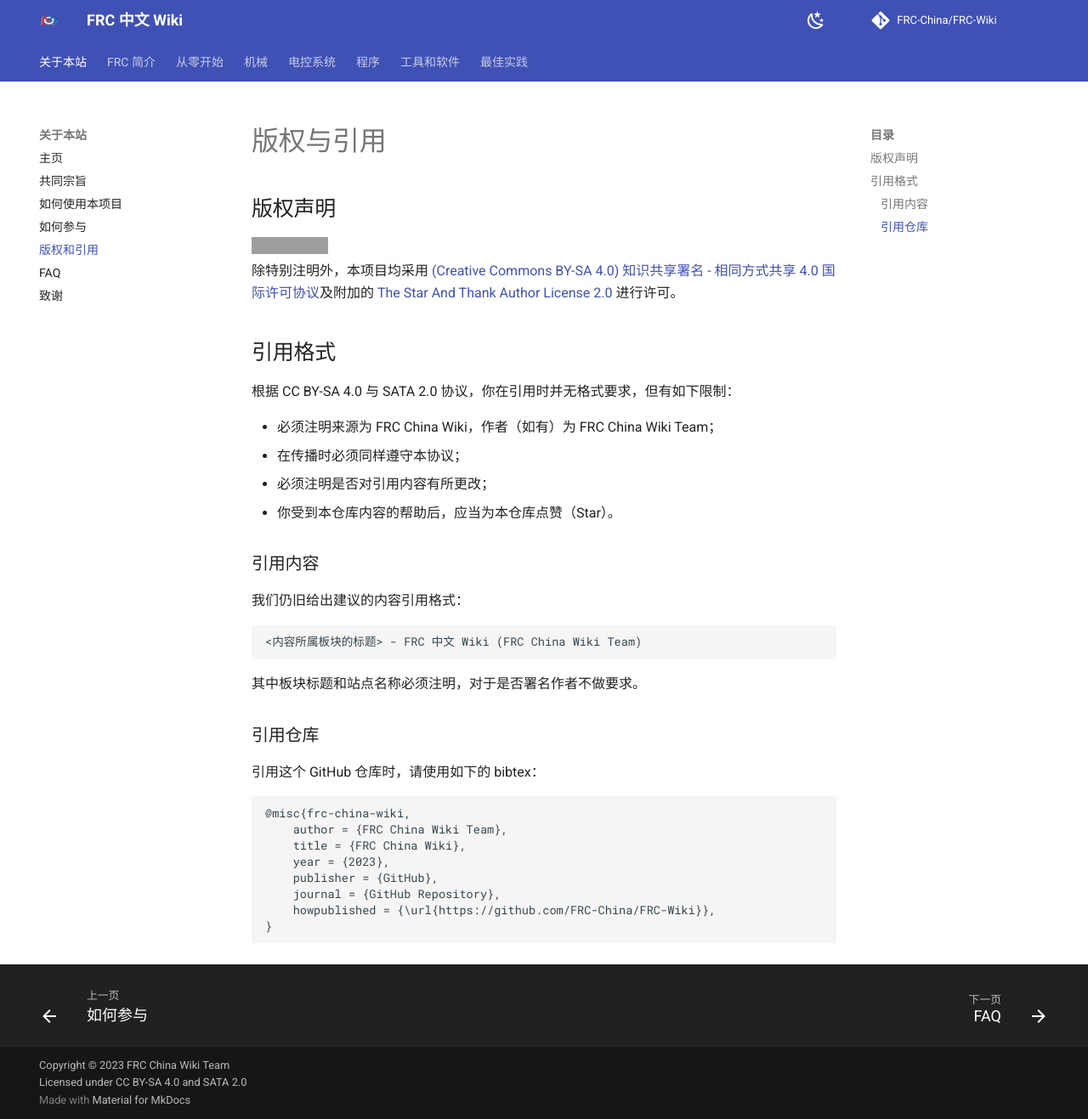
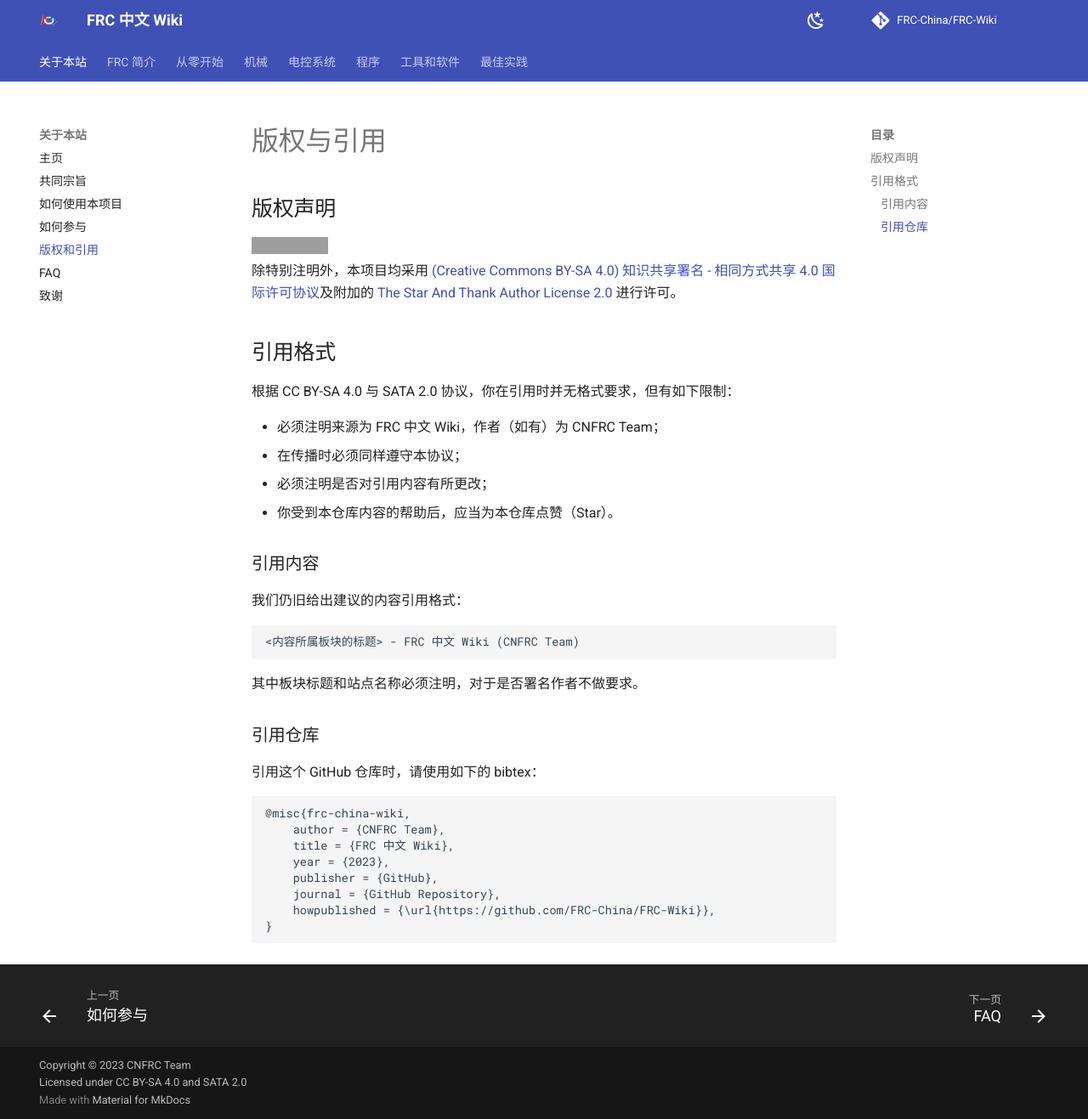
Before and after one commit to FRC-China/FRC-Wiki, an MkDocs documentation site: the page built from docs/start/copyright.md, in a window 1280 px wide and 1317 px high. Shown: the whole window at 85% size. Built offline with MkDocs 1.6.1 and Material for MkDocs 9.7.7, drawn with Linux system fonts in a browser that asks for light colours; comment, search, counter and statistics services are not loaded; grey boxes are pictures that could not be loaded.

Commit message:
fix: program name

````diff
--- a/CITATION.bib
+++ b/CITATION.bib
@@ -1,6 +1,6 @@
 @misc{frc-china-wiki,
-   author = {FRC China Wiki Team},
-   title = {FRC China Wiki},
+   author = {CNFRC Team},
+   title = {FRC 中文 Wiki},
    year = {2023},
    publisher = {GitHub},
    journal = {GitHub Repository},
--- a/docs/start/copyright.md
+++ b/docs/start/copyright.md
@@ -8,7 +8,7 @@
 
 根据 CC BY-SA 4.0 与 SATA 2.0 协议，你在引用时并无格式要求，但有如下限制：
 
-- 必须注明来源为 FRC China Wiki，作者（如有）为 FRC China Wiki Team；
+- 必须注明来源为 FRC 中文 Wiki，作者（如有）为 CNFRC Team；
 - 在传播时必须同样遵守本协议；
 - 必须注明是否对引用内容有所更改；
 - 你受到本仓库内容的帮助后，应当为本仓库点赞（Star）。
@@ -18,7 +18,7 @@
 我们仍旧给出建议的内容引用格式：
 
 ```
-<内容所属板块的标题> - FRC 中文 Wiki (FRC China Wiki Team)
+<内容所属板块的标题> - FRC 中文 Wiki (CNFRC Team)
 ```
 
 其中板块标题和站点名称必须注明，对于是否署名作者不做要求。
@@ -29,8 +29,8 @@
 
 ```
 @misc{frc-china-wiki,
-    author = {FRC China Wiki Team},
-    title = {FRC China Wiki},
+    author = {CNFRC Team},
+    title = {FRC 中文 Wiki},
     year = {2023},
     publisher = {GitHub},
     journal = {GitHub Repository},
--- a/mkdocs.yml
+++ b/mkdocs.yml
@@ -1,8 +1,8 @@
 # yaml-language-server: $schema=https://squidfunk.github.io/mkdocs-material/schema.json
 site_name: FRC 中文 Wiki
 site_url: https://wiki.firstrobotics.com.cn
-site_author: FRC China 项目组
-site_description: FRC 中文 Wiki 是一个由 FRC China 项目组维护的 FRC 中文知识库。
+site_author: CNFRC 项目组
+site_description: FRC 中文 Wiki 是一个由 CNFRC 项目组维护的 FRC 中文知识库。
 
 repo_name: FRC-China/FRC-Wiki
 repo_url: https://github.com/FRC-China/FRC-Wiki
@@ -88,7 +88,7 @@ theme:
     - search.suggest
     - navigation.footer
   logo: assets\icon-nobg.png
-  favicon: images\icon-nobg.png
+  favicon: images\favicon.png
 
 plugins:
   - minify:
@@ -103,4 +103,4 @@ extra_javascript:
   - https://polyfill.io/v3/polyfill.min.js?features=es6
   - https://cdn.jsdelivr.net/npm/mathjax@3/es5/tex-mml-chtml.js
 
-copyright: Copyright &copy; 2023 <a href="https://github.com/FRC-China">FRC China Wiki Team</a> <br /> Licensed under <a href="https://creativecommons.org/licenses/by-sa/4.0/">CC BY-SA 4.0</a> and <a href="https://github.com/zTrix/sata-license">SATA 2.0</a>
+copyright: Copyright &copy; 2023 <a href="https://github.com/FRC-China">CNFRC Team</a> <br /> Licensed under <a href="https://creativecommons.org/licenses/by-sa/4.0/">CC BY-SA 4.0</a> and <a href="https://github.com/zTrix/sata-license">SATA 2.0</a>
````
Also changed, not shown: docs/start/acknowledgement.md (+1 -1 lines), docs/start/commons.md (+4 -2 lines), docs/start/contribute.md (+4 -4 lines), docs/start/usage.md (+1 -1 lines), docs/assets/images/favicon.ico (added), docs/assets/images/icon-nobg.png (deleted), 2 other files.
